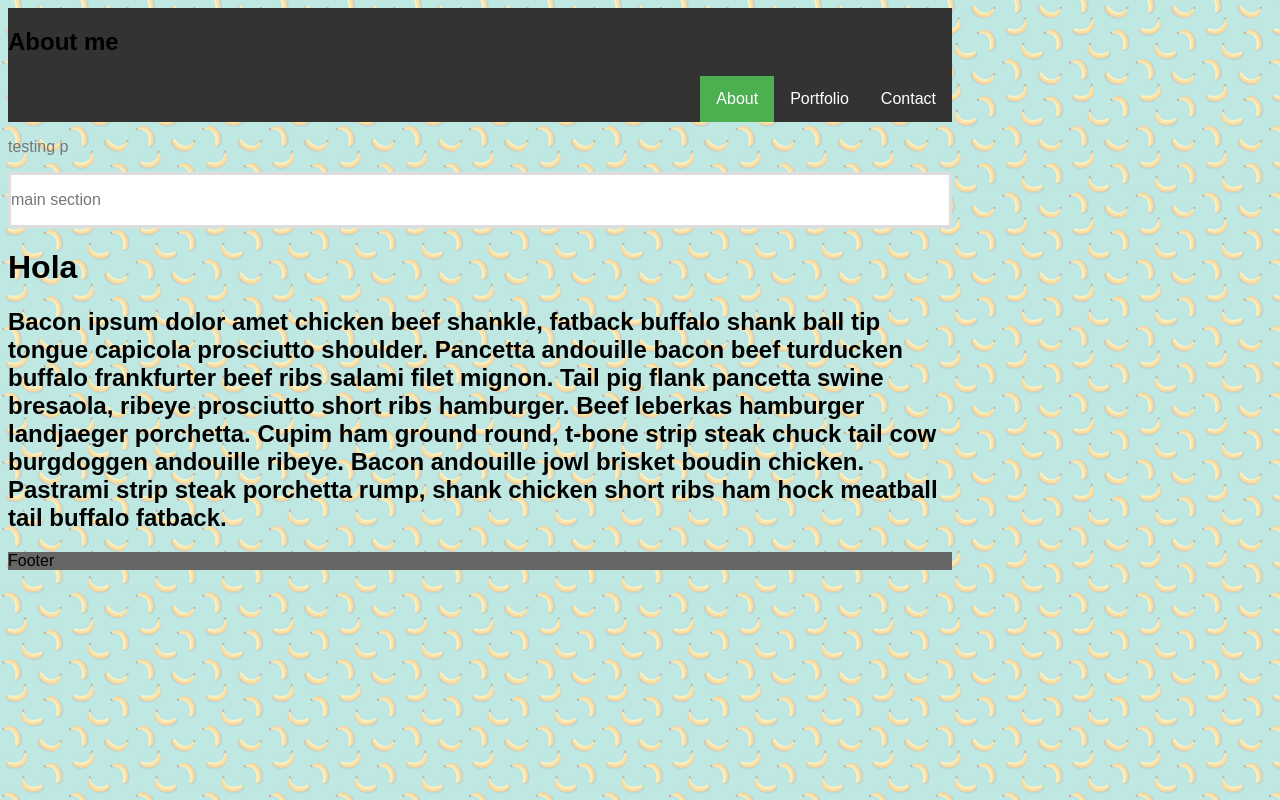
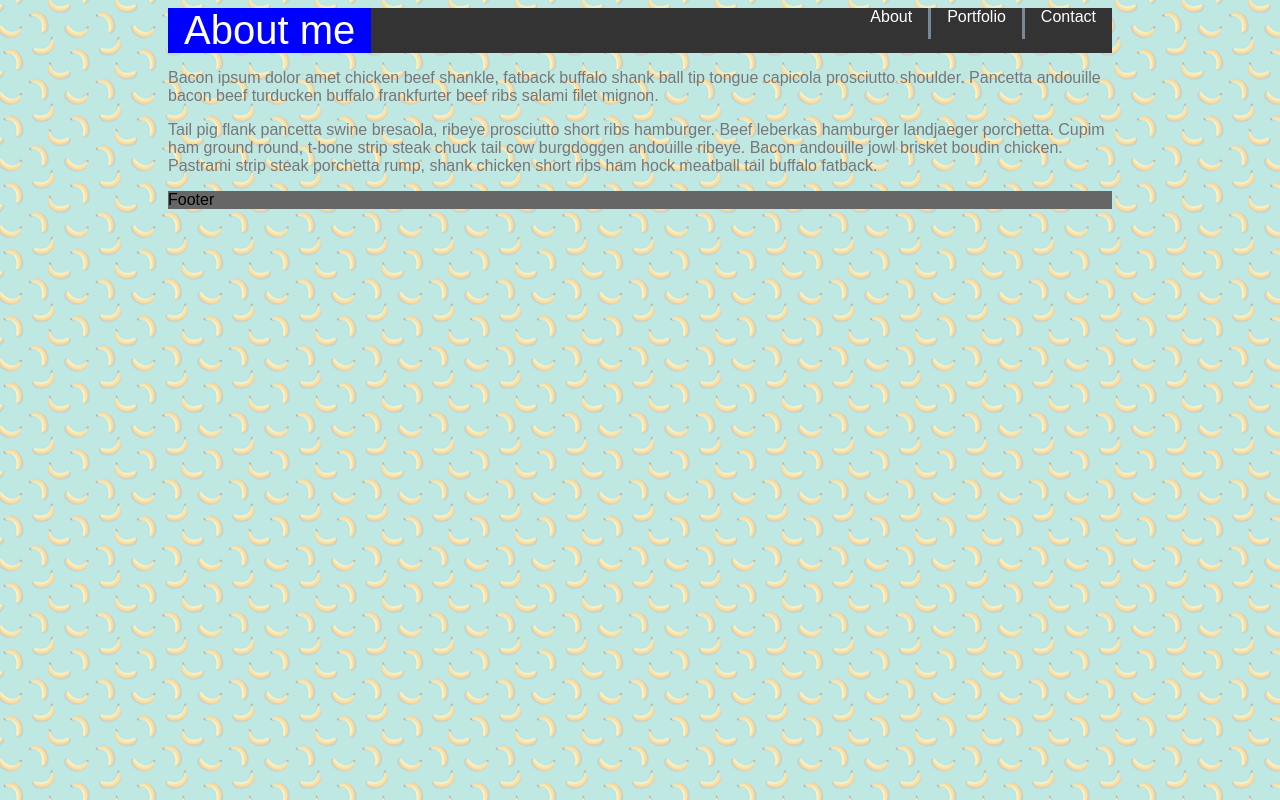
Before and after one commit to zenwattage/Basic-Portfolio, a plain HTML site: page index.html in a window 1280 px wide. Drawn offline with Linux system fonts and the light colour scheme.

Commit message:
nav bar changes

```diff
--- a/assets/css/style.css
+++ b/assets/css/style.css
@@ -1,5 +1,8 @@
 html {
-    width: 960px;
+    width: auto;
+    max-width: 960px;
+    margin-left: auto;
+    margin-right: auto;
 
 }
 
@@ -20,24 +23,28 @@ ul {
 
 li {
     float: left;
+    display: inline;
+}
+
+#aboutme {
+    font-size: 40px;
+    text-align: center;
+    background-color: blue;
 }
 
 li a {
-    display: block;
+    display: inline;
     color: white;
     text-align: center;
     padding: 14px 16px;
     text-decoration: none;
 }
 
-li a:hover:not(.active) {
-    background-color: #111;
+
+#portfolio {
+    border-right: lightslategray solid;
+    border-left: lightslategray solid;
 }
-
-.active {
-    background-color: #4CAF50;
-}
-
 
 
 hr {
--- a/index.html
+++ b/index.html
@@ -11,30 +11,18 @@
 
     <nav>
         <ul>
-            <h1 >About me</h1>
+            <li id="aboutme"><a href="index.html">About me</a></li>
             <li style="float:right"><a href="contact.html">Contact</a></li>
-            <li style="float:right"><a href="portfolio.html">Portfolio</a></li>
-            <li style="float:right"><a class="active" href="#about">About</a></li>
+            <li style="float:right"><a id="portfolio" href="portfolio.html">Portfolio</a></li>
+            <li style="float:right"><a href="index.html">About</a></li>
         </ul>
 
     </nav>
 
 
-    <p>testing p </p>
+    <p>Bacon ipsum dolor amet chicken beef shankle, fatback buffalo shank ball tip tongue capicola prosciutto shoulder. Pancetta andouille bacon beef turducken buffalo frankfurter beef ribs salami filet mignon.</p>
 
-    <main>
-
-        <section>
-
-            <p> main section</p>
-
-
-        </section>
-    </main>
-
-    <h1>Hola</h1>
-
-    <h2>Bacon ipsum dolor amet chicken beef shankle, fatback buffalo shank ball tip tongue capicola prosciutto shoulder. Pancetta andouille bacon beef turducken buffalo frankfurter beef ribs salami filet mignon. Tail pig flank pancetta swine bresaola, ribeye prosciutto short ribs hamburger. Beef leberkas hamburger landjaeger porchetta. Cupim ham ground round, t-bone strip steak chuck tail cow burgdoggen andouille ribeye. Bacon andouille jowl brisket boudin chicken. Pastrami strip steak porchetta rump, shank chicken short ribs ham hock meatball tail buffalo fatback.</h2>
+    <p>Tail pig flank pancetta swine bresaola, ribeye prosciutto short ribs hamburger. Beef leberkas hamburger landjaeger porchetta. Cupim ham ground round, t-bone strip steak chuck tail cow burgdoggen andouille ribeye. Bacon andouille jowl brisket boudin chicken. Pastrami strip steak porchetta rump, shank chicken short ribs ham hock meatball tail buffalo fatback.</p>
 
 
     <footer>Footer</footer>
```
Also changed, not shown: contact.html (+9 -0 lines), portfolio.html (+2 -3 lines).
